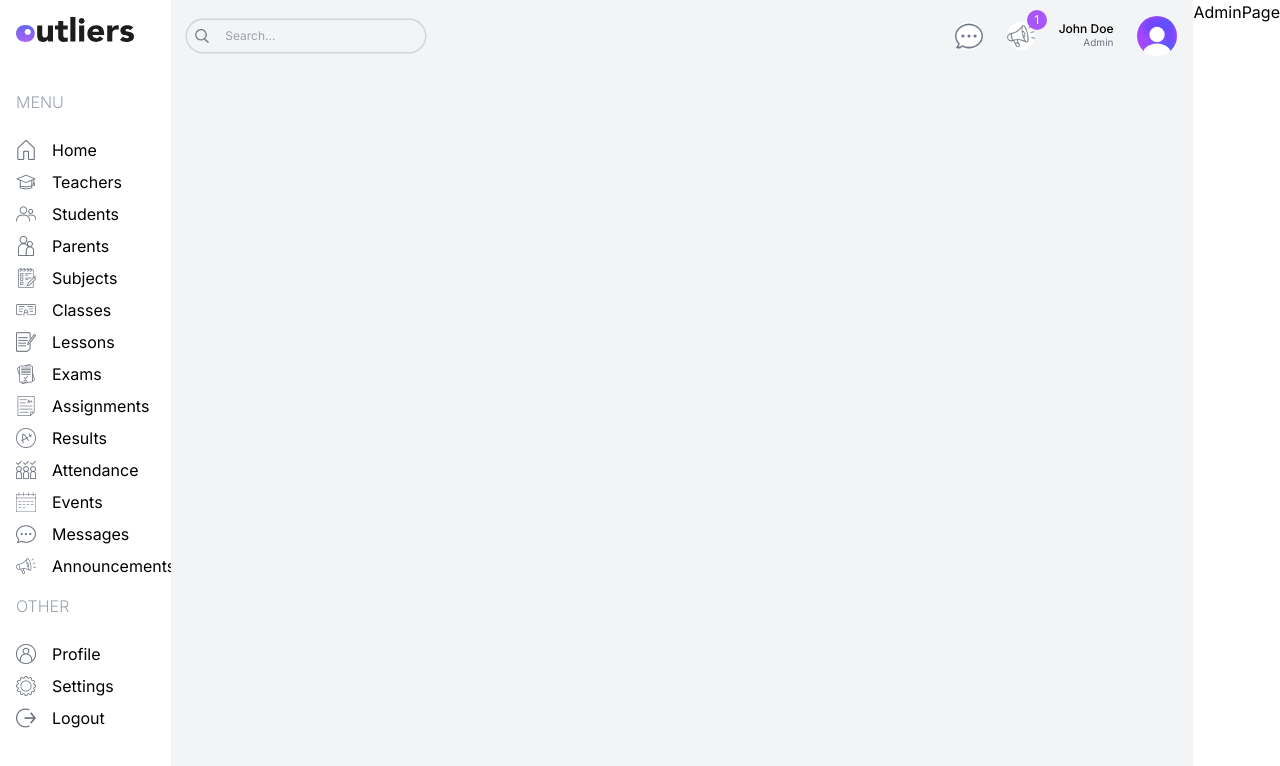
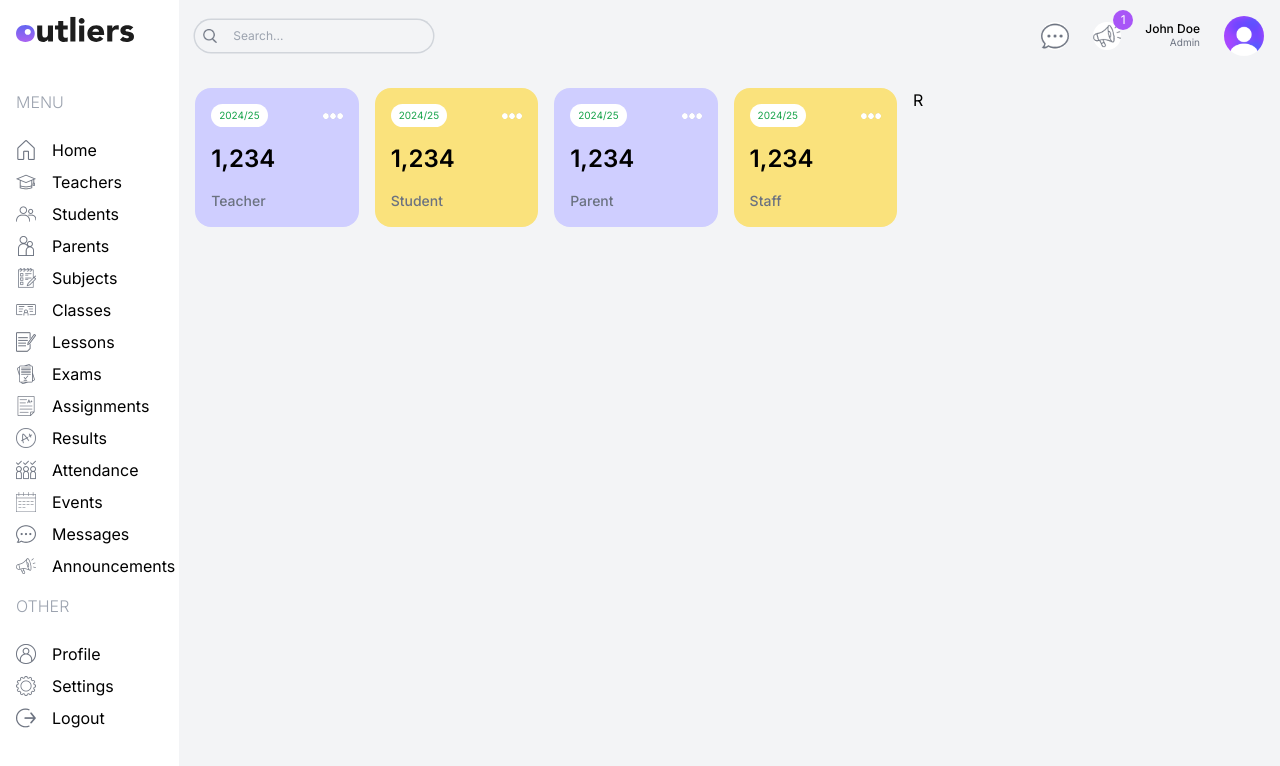
Before and after one commit to ijeetu/next-dashboard-ui, a Next.js app: page /admin in a window 1280 px wide. Shown: the top 766 px of the page. Built offline with nearby package versions, Linux system fonts and the light colour scheme.

Commit message:
Cards Added & Colours Defined

```diff
--- a/src/app/(dashboard)/admin/page.tsx
+++ b/src/app/(dashboard)/admin/page.tsx
@@ -1,6 +1,28 @@
+import UserCard from "@/components/UserCard"
+
 const AdminPage = () => {
   return (
-    <div>AdminPage</div>
+    <div className="p-4 flex gap-4 flex-col md:flex-row">
+
+      {/* LEFT */}
+      <div className="w-full md:w-2/3">
+
+      {/* USER CARDS */}
+      <div className="flex gap-4 justify-between flex-wrap">
+        <UserCard type="teacher" />
+        <UserCard type="student" />
+        <UserCard type="parent" />
+        <UserCard type="staff" />
+      </div>
+      </div>
+
+       {/* RIGHT */}
+       <div className="w-full md:w-1/3">R</div>
+
+
+
+
+    </div>
   )
 }
 
--- a/src/app/(dashboard)/layout.tsx
+++ b/src/app/(dashboard)/layout.tsx
@@ -9,7 +9,6 @@
   children: React.ReactNode;
 }>) {
   return (
-
     <div className="h-screen flex">
       {/* LEFT */}
       <div className="w-[14%] md:w-[8%] lg:w-[16%] xl:w-[14%] ">
@@ -31,24 +30,15 @@
             height={100}
           />
           {/* <span className="hidden lg:block">SchooLama</span> */}
-
         </Link>
 
         <Menu />
-
-
-
       </div>
 
       {/* RIGHT */}
-        <div className="w-[86%] md:W-[92%] lg:w-[84%] xl:w[86%] bg-gray-100 overflow-scroll">
-        <Navbar />
+      <div className="w-[86%] md:w-[92%] lg:w-[84%] xl:w-[86%] bg-gray-100 overflow-scroll">
+        <Navbar /> {children}
       </div>
-        {children}
-
-
-
     </div>
-
-    )
+  );
 }
--- /dev/null
+++ b/src/components/UserCard.tsx
@@ -0,0 +1,16 @@
+import Image from 'next/image'
+const UserCard = ({type}:{type: string}) => {
+  return (
+    <div className='rounded-2xl odd:bg-outPurple even:bg-outYellow p-4 flex-1 min-w-[130px]'>
+        <div className="flex justify-between items-center">
+            <span className='text-[10px] bg-white px-2 py-1 rounded-full text-green-600'>2024/25</span>
+            <Image src="/more.png" alt="more" width={20} height={20} />
+             </div>
+             <h1 className='text-2xl font-semibold my-4'>1,234</h1>
+             <h2 className='capitalize text-sm font-medium text-gray-500'>{type}</h2>
+
+    </div>
+  )
+}
+
+export default UserCard
--- a/tailwind.config.ts
+++ b/tailwind.config.ts
@@ -13,6 +13,14 @@
         "gradient-conic":
           "conic-gradient(from 180deg at 50% 50%, var(--tw-gradient-stops))",
       },
+      colors: {
+        outSky: "#CEBFA",
+        outSkyLight: "#EDF9FD",
+        outPurple: "#CFCEFF",
+        outPurpleLight: "#F1F0FF",
+        outYellow: "#FAE27C",
+        outYellowLight: "#FEFCE8",
+      },
     },
   },
   plugins: [],
```
Lines whose indentation alone changed are shown as unchanged.
